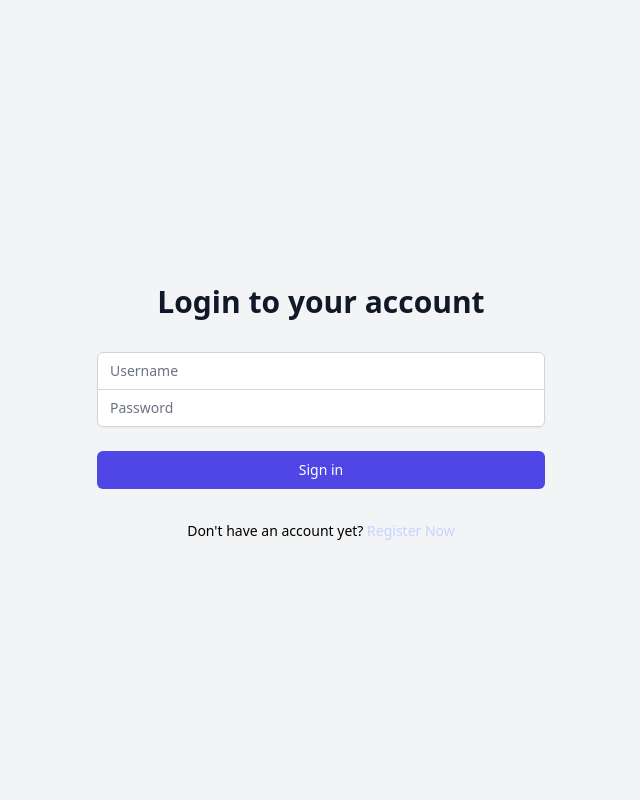
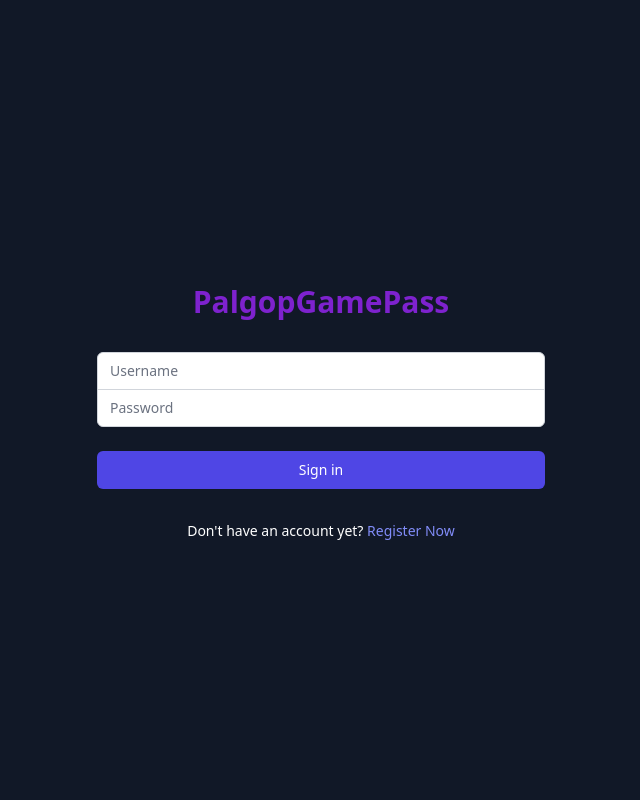
Before and after one commit to Priyapta/palgop-gamepass, a Django app: page /login/ in a window 1280 px wide. Shown: the whole page, without its empty margins (319-959 px from the left). Run offline with Django 5.2, Linux system fonts and the light colour scheme; some libraries are stand-ins or nearby versions.

Commit message:
login page design

```diff
--- a/main/templates/login.html
+++ b/main/templates/login.html
@@ -5,11 +5,11 @@
 {% endblock meta %}
 
 {% block content %}
-<div class="min-h-screen flex items-center justify-center w-screen bg-gray-100 py-12 px-4 sm:px-6 lg:px-8">
+<div class="min-h-screen flex items-center justify-center w-screen bg-black-900 py-12 px-4 sm:px-6 lg:px-8">
   <div class="max-w-md w-full space-y-8">
     <div>
-      <h2 class="mt-6 text-center text-black text-3xl font-extrabold text-gray-900">
-        Login to your account
+      <h2 class="mt-6 text-center text-purple-700 text-3xl font-extrabold text-gray-900">
+        PalgopGamePass
       </h2>
     </div>
     <form class="mt-8 space-y-6" method="POST" action="">
@@ -54,9 +54,9 @@
     {% endif %}
 
     <div class="text-center mt-4">
-      <p class="text-sm text-black">
+      <p class="text-sm text-white">
         Don't have an account yet?
-        <a href="{% url 'main:register' %}" class="font-medium text-indigo-200 hover:text-indigo-300">
+        <a href="{% url 'main:register' %}" class="font-medium text-indigo-400 hover:text-indigo-300">
           Register Now
         </a>
       </p>
```
